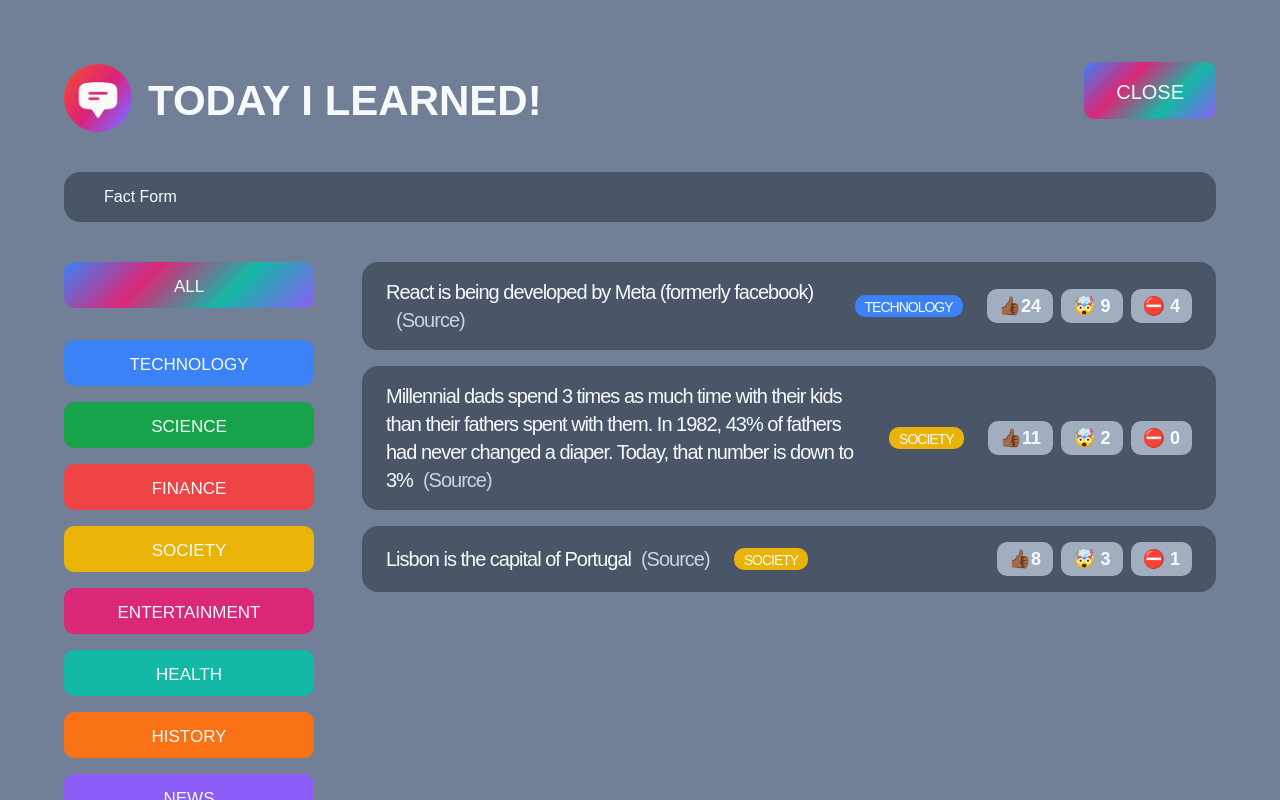
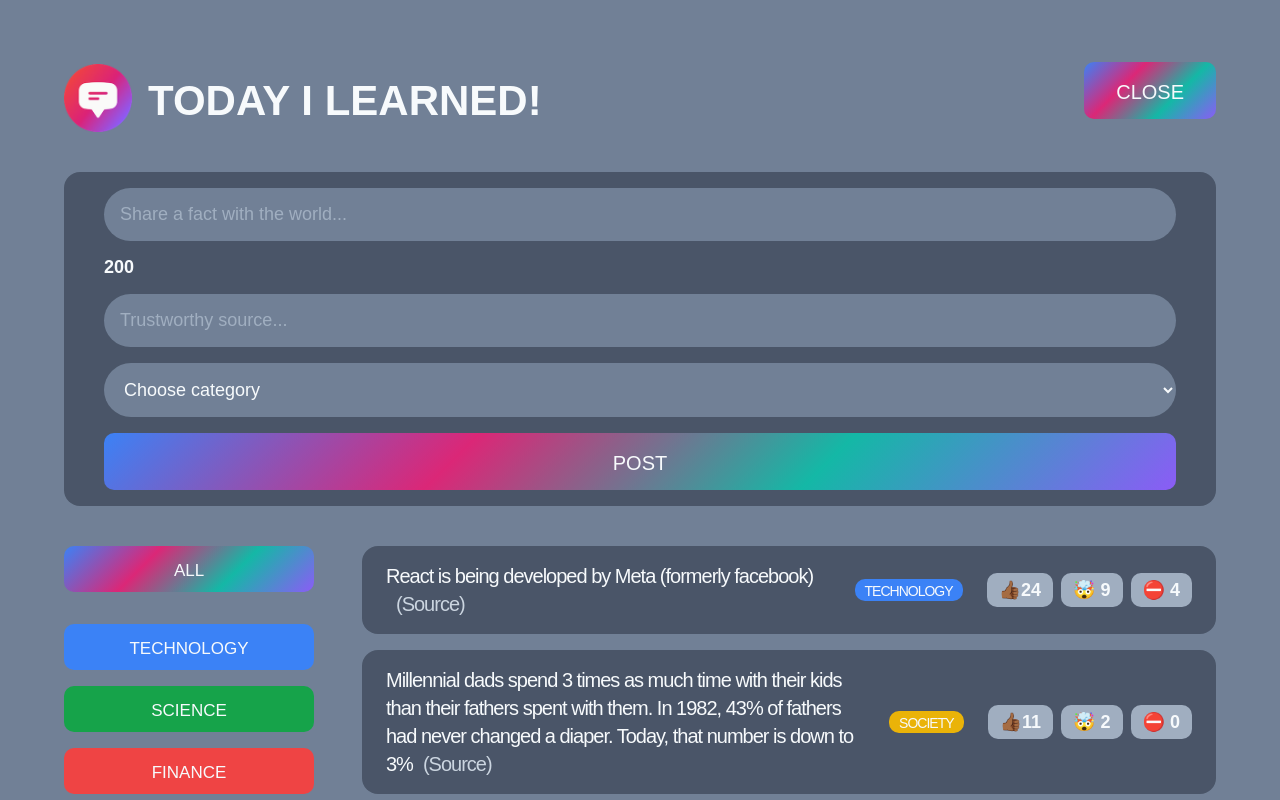
Before and after one commit to Sharion2023/today-I-learned-sample-, a React (Create React App) app: page / in a window 1280 px wide. Both pictures are taken after a click on the button "SHARE A FACT!". Shown: the top 800 px of the page. Built offline with nearby package versions, Linux system fonts and the light colour scheme; a web font is replaced by a local one.

Commit message:
React form activated

```diff
--- a/src/Components/CategoryFilter.js
+++ b/src/Components/CategoryFilter.js
@@ -1,4 +1,4 @@
-const CATEGORIES = [
+export const CATEGORIES = [
   { name: "technology", color: "#3b82f6" },
   { name: "science", color: "#16a34a" },
   { name: "finance", color: "#ef4444" },
--- a/src/Components/NewFactForm.js
+++ b/src/Components/NewFactForm.js
@@ -1,3 +1,41 @@
+import { useState } from "react";
+import { CATEGORIES } from "./CategoryFilter";
+
 export default function NewFactForm() {
-  return <form className="fact-form">Fact Form</form>;
+  const [text, setText] = useState("");
+  const [sourceText, setSourceText] = useState("");
+  const [category, setCategory] = useState("");
+  const textLength = text.length;
+
+  function handleSubmit(e) {
+    e.preventDefault();
+    console.log(text, sourceText, category);
+  }
+
+  return (
+    <form className="fact-form" onSubmit={handleSubmit}>
+      <input
+        type="text"
+        placeholder="Share a fact with the world..."
+        value={text}
+        onChange={(e) => setText(e.target.value)}
+      />
+      <span>{200 - text.length}</span>
+      <input
+        type="text"
+        placeholder="Trustworthy source..."
+        value={sourceText}
+        onChange={(e) => setSourceText(e.target.value)}
+      />
+      <select value={category} onChange={(e) => setCategory(e.target.value)}>
+        <option value="">Choose category</option>
+        {CATEGORIES.map((cat) => (
+          <option key={cat.name} value={cat.name}>
+            {cat.name.toUpperCase()}
+          </option>
+        ))}
+      </select>
+      <button className="btn btn-large">Post</button>
+    </form>
+  );
 }
```
